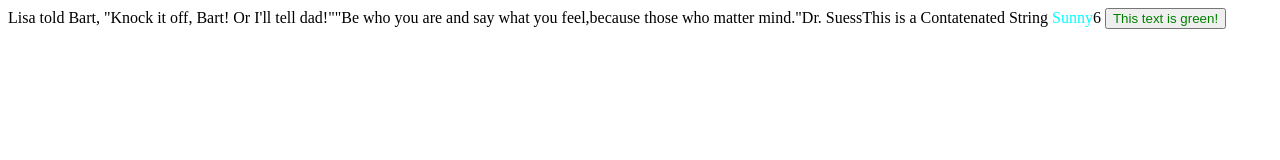
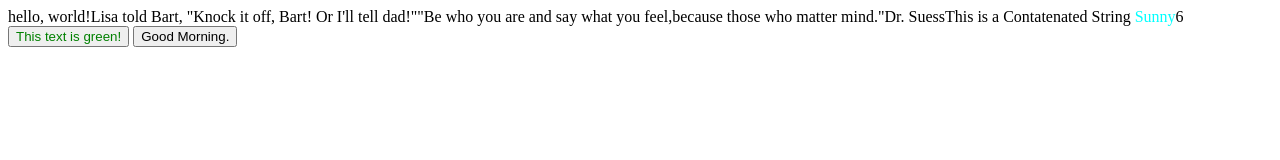
Before and after one commit to kevinkeng7/JavaScript-Projects, a plain HTML site: page Basic JavaScript Projects/Project1_expressions_alert/index.html in a window 1280 px wide. Both pictures are taken after a click on the button "Click me!". Drawn offline with Linux system fonts and the light colour scheme.

Commit message:
Add files via upload

```diff
--- a/Basic JavaScript Projects/Project1_expressions_alert/JS/main.js
+++ b/Basic JavaScript Projects/Project1_expressions_alert/JS/main.js
@@ -1,8 +1,8 @@
-// alert("Hello, World -alert alert");
+alert("Hello, World -alert alert");  //alert box
 
-// window.alert("hello, world! -window alert");
+window.alert("hello, world! -window alert"); //window alert
 
-// document.write("hello, world! -document write method");
+document.write("hello, world!"); //document write method
 
 document.write("Lisa told Bart, \"Knock it off, Bart! Or I'll tell dad!\"");
 
@@ -11,11 +11,12 @@ document.write("\"Be who you are and say what you feel," + "because those who ma
 var A = "This is a " + "Contatenated String " //This is contatenating a string
 document.write(A)
 
-function My_First_Function() {
-    var str = "This text is green!";
-    var result = str.fontcolor("green");
-    document.getElementById("Green_Text").innerHTML = result;
+function My_First_Function() {   //Defining a function
+    var str = "This text is green!"; //Defining a variable and giving it a string value
+    var result = str.fontcolor("green"); //Using the fontcolor method on the string variable
+    document.getElementById("Green_Text").innerHTML = result; //Putting the value of result int HTML element with "Green_Text" id
 }
+
 
 var Family = "The Millers", Dad = "Dave" , Mom = "Mel" , Daughter = "Dora" , Son = "Sunny";
 var Family = Family.fontcolor("black");
@@ -27,6 +28,8 @@ document.write(Son);
 
 document.write(3+3);
 
+
+
 // var blues = "I have the blues.";
 //var blues = blues.fontcolor("blue");
 //document.write(blues);
--- a/Basic JavaScript Projects/Project1_expressions_alert/index.html
+++ b/Basic JavaScript Projects/Project1_expressions_alert/index.html
@@ -10,5 +10,9 @@
         <button onclick="My_First_Function()" id="Green_Text">
             Click me!
         </button>
+
+        <button onclick="displayDate()" id="Blue_Text">
+            Good Morning.
+        </button>
     </body>
 </html>
```
